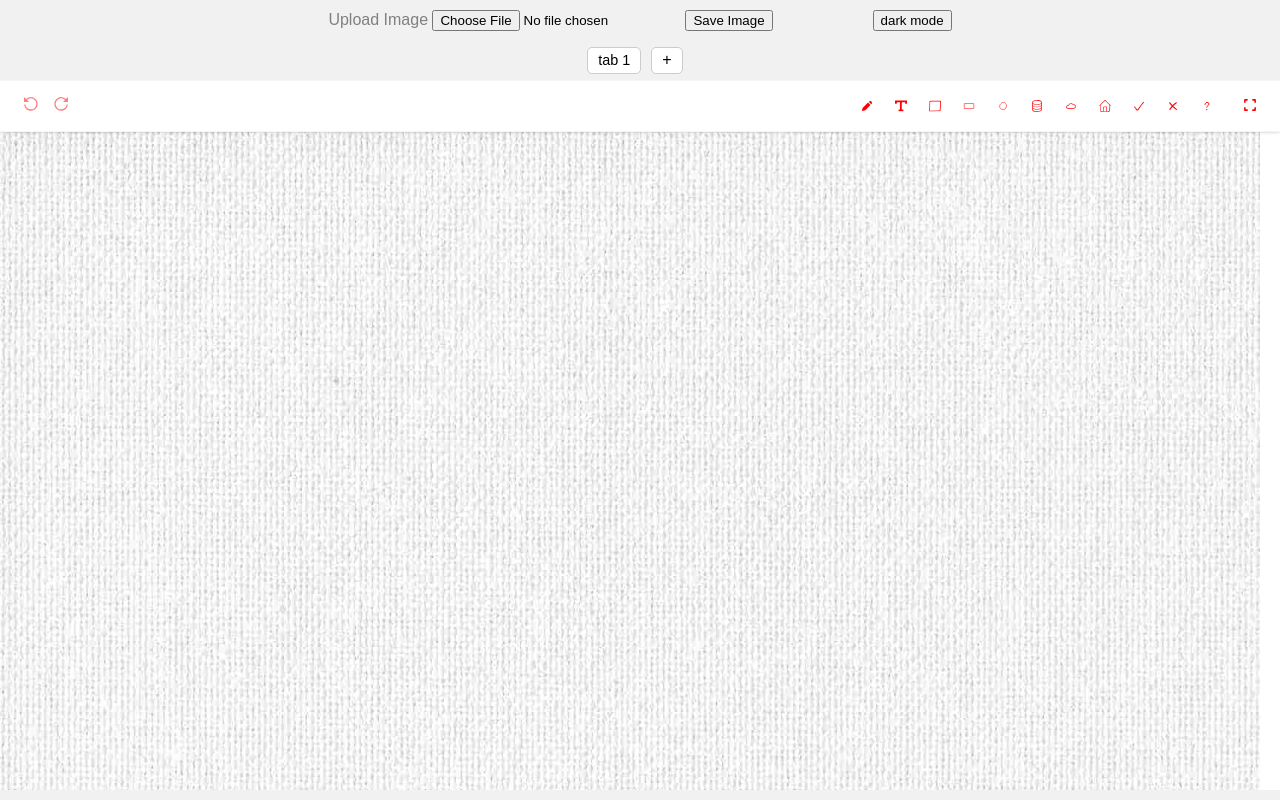
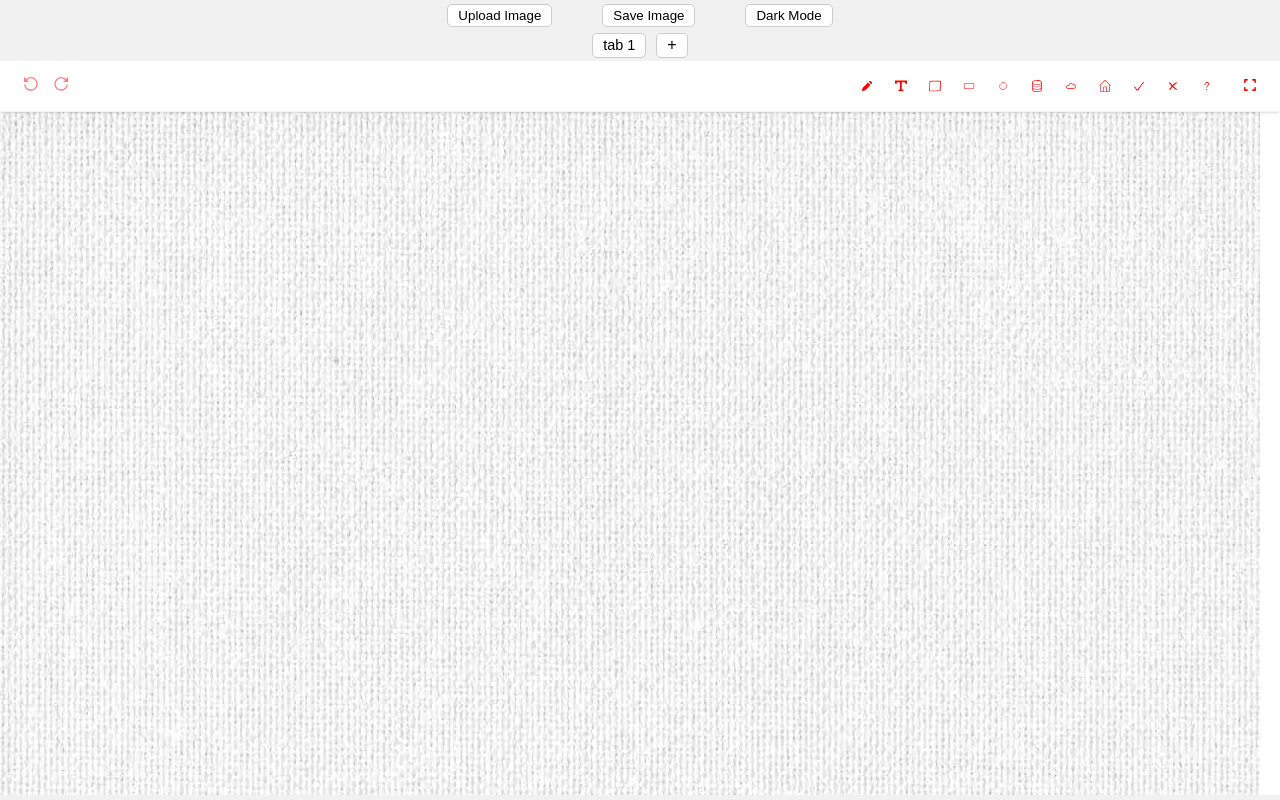
Before and after one commit to adityasuman2025/MNgoImageAnnotate, a React (Vite) app: page / in a window 1280 px wide. Built offline with nearby package versions, Linux system fonts and the light colour scheme.

Commit message:
upload btn comp and style changes

```diff
--- /dev/null
+++ b/src/UploadButton.tsx
@@ -0,0 +1,26 @@
+import React, { useRef } from "react";
+
+export default function UploadButton({
+    btnText = "Upload",
+    btnStyle = {},
+    accept = "*",
+    onUpload,
+}: {
+    btnText?: string,
+    btnStyle?: { [key: string]: any },
+    accept?: string,
+    onUpload?: (e: any) => void,
+}) {
+    const ref = useRef<HTMLInputElement>(null);
+
+    return (
+        <>
+            <button style={{ ...btnStyle }} onClick={() => ref.current?.click()}>{btnText}</button>
+            <input type="file" accept={accept}
+                ref={ref}
+                style={{ display: "none" }}
+                onChange={(e) => onUpload && onUpload(e?.target?.files)}
+            />
+        </>
+    )
+}
--- a/src/main.tsx
+++ b/src/main.tsx
@@ -1,6 +1,7 @@
 import React, { useEffect, useState } from "react";
 import ReactDOM from 'react-dom/client';
 import { MNgoImageAnnotate } from "./lib";
+import UploadButton from "./UploadButton";
 
 import squareShape from "./squareShape.svg";
 import rectShape from "./rectShape.svg"; // ref: https://www.svgviewer.dev/s/500644/cloud
@@ -14,6 +15,8 @@ import qstnShape from "./qstnShape.svg";
 import lightImg from "./img.jpg";
 import darkImg from "./img2.jpg";
 
+const btnStyle = { display: "flex", alignItems: "center", justifyContent: "center", height: 23, padding: "0px 10px", borderRadius: 5, cursor: "pointer", border: "0.5px solid #ccc", background: "white" };
+const btnWrapperStyle = { height: 30, display: "flex", alignItems: "center", justifyContent: "center" };
 
 function blobToBase64(blob: any): any {
     return new Promise((resolve, _) => {
@@ -73,13 +76,13 @@ function Main() {
 
     return (
         <>
-            <div style={{ height: 40, display: "flex", alignItems: "center", justifyContent: "center" }}>
-                <label>
-                    <span style={{ color: "grey" }}>Upload Image </span>
-                    <input type="file" name="uploadImage"
-                        accept="image/png, image/gif, image/jpeg"
-                        onChange={async (e) => {
-                            const file = e?.target?.files?.[0];
+            <div style={btnWrapperStyle}>
+                <UploadButton
+                    btnText={"Upload Image"}
+                    accept={"image/png, image/gif, image/jpeg"}
+                    btnStyle={btnStyle}
+                    onUpload={async (files = []) => {
+                        const file = files?.[0];
                         if (file) {
                             const base64Img = await blobToBase64(file);
 
@@ -88,26 +91,20 @@ function Main() {
                         }
                     }}
                 />
-                </label>
 
-                <button onClick={captureSS}>Save Image</button>
+                <button style={{ ...btnStyle, margin: "0 50px" }} onClick={captureSS}>Save Image</button>
 
-                <div style={{ marginLeft: 100 }}>
-                    <button onClick={() => setIsDarkMode(prev => !prev)}>
-                        {isDarkMode ? "light" : "dark"} mode
-                    </button>
-                </div>
+                <button style={btnStyle} onClick={() => setIsDarkMode(prev => !prev)}>{isDarkMode ? "Light" : "Dark"} Mode</button>
             </div>
 
-            <div style={{ height: 40, display: "flex", alignItems: "center", justifyContent: "center" }}>
+            <div style={btnWrapperStyle}>
                 {
                     Object.keys(annotData).map((tabId, idx) => (
                         <div
                             key={tabId}
                             style={{
-                                display: "flex", alignItems: "center", justifyContent: "center", marginRight: 10, height: 25, padding: "0px 10px", borderRadius: 5, cursor: "pointer", border: "1px solid #ccc",
-                                background: activeTabId === tabId ? "white" : "grey",
-                                opacity: activeTabId === tabId ? 1 : 0.5
+                                ...btnStyle, marginRight: 10,
+                                background: activeTabId === tabId ? "white" : "lightgrey", opacity: activeTabId === tabId ? 1 : 0.5
                             }}
                             onClick={() => setActiveTabId(tabId)}
                         >
@@ -115,7 +112,7 @@ function Main() {
 
                             {
                                 idx > 0 && <div
-                                    style={{ cursor: "pointer", marginLeft: 10, borderRadius: "100%", width: 12, height: 12, background: "rgb(236, 104, 94)" }}
+                                    style={{ cursor: "pointer", marginLeft: 10, borderRadius: "100%", width: 11, height: 11, background: "rgb(236, 104, 94)" }}
                                     onClick={(e) => {
                                         e.stopPropagation();
                                         setAnnotData(prevAnnotData => {
@@ -140,10 +137,7 @@ function Main() {
                     ))
                 }
 
-                <div
-                    style={{
-                        display: "flex", alignItems: "center", justifyContent: "center", marginRight: 10, height: 25, padding: "0px 10px", borderRadius: 5, cursor: "pointer", border: "1px solid #ccc", background: "white",
-                    }}
+                <div style={btnStyle}
                     onClick={() => {
                         const newTabId = String(new Date().getTime());
                         setAnnotData(prevAnnotData => ({ ...prevAnnotData, [newTabId]: {} }));
@@ -155,7 +149,7 @@ function Main() {
                 isLoading ? "loading..." :
                     <MNgoImageAnnotate
                         compIdx={COMP_IDX}
-                        compMaxHeight={(window.innerHeight - 90 + 'px') || "calc(100vh)"}
+                        compMaxHeight={(window.innerHeight - 65 + 'px') || "calc(100vh)"}
                         image={annotImg || (isDarkMode ? darkImg : lightImg)} //"https://tinypng.com/images/social/website.jpg"
                         // loc={[0, 857, 1620, 1825]}
                         imgWidth={annotData[activeTabId]?.imgWidth || window.innerWidth - 20}
```
Lines whose indentation alone changed are shown as unchanged.
